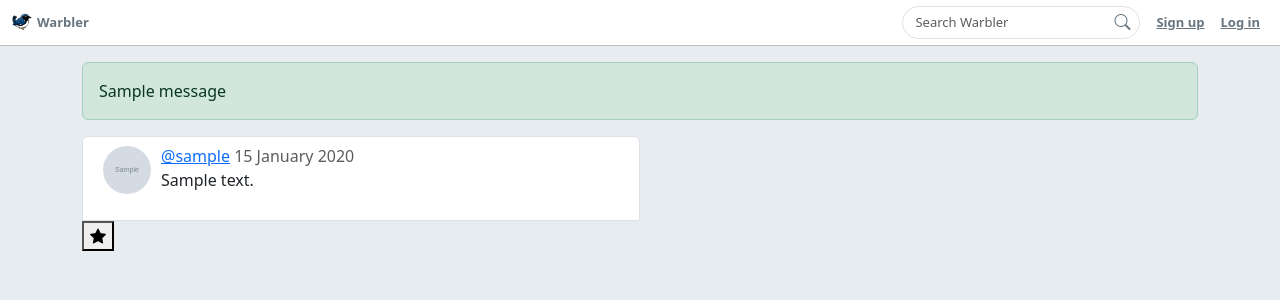
After one commit to Billyhrussell/warbler-updated, a Flask app: template templates/users/likes.html in a window 1280 px wide. The commit adds this page. Shown: the top 300 px of the page. Run offline with Flask 2, Linux system fonts and the light colour scheme; the template is opened without the code that fills it: values that come from a table or form of the project are taken from there, others are empty; tables that the repository leaves empty hold one stand-in row (values such as "Sample post"); grey boxes marked "Sample" are stand-in pictures; one stand-in notice (Sample message) is shown.

Commit message:
step 7 fin

```diff
--- a/app.py
+++ b/app.py
@@ -282,7 +282,7 @@ def delete_user():
     Redirect to signup page.
     """
 
-    # form = g.CSRFForm
+    form = g.CSRFForm
 
     if not g.user:
         flash("Access unauthorized.", "danger")
@@ -365,6 +365,12 @@ def like_message(msg_id):
         flash("Access unauthorized.", "danger")
         return redirect("/")
 
+    msg = Message.query.get_or_404(msg_id)
+
+    if msg.user_id == g.user.id:
+        flash("Cannot like your own message")
+        return redirect(f"/messages/{msg_id}")
+
     like = Like(message_id = msg_id, user_id = g.user.id)
 
     # likes = g.user.likes
@@ -379,7 +385,7 @@ def like_message(msg_id):
     db.session.commit()
 
     #how to return to same page that like is placed?
-    return redirect("/")
+    return redirect(f"/messages/{msg_id}")
 
 @app.post("/<int:msg_id>/unlike")
 def unlike_message(msg_id):
@@ -395,6 +401,21 @@ def unlike_message(msg_id):
     db.session.commit()
 
     return redirect("/")
+
+@app.get("/users/<int:user_id>/likes")
+def show_likes(user_id):
+    """Show all likes for a user"""
+
+    if not g.user:
+        flash("Access unauthorized.", "danger")
+        return redirect("/")
+
+    user = User.query.get_or_404(user_id)
+    msgs = user.likes
+
+    return render_template("users/likes.html", messages = msgs)
+
+
 
 ##############################################################################
 # Homepage and error pages
--- a/models.py
+++ b/models.py
@@ -77,6 +77,7 @@ class User(db.Model):
 
     messages = db.relationship('Message', backref="user")
     likes = db.relationship('Message', secondary="likes", backref="like_user")
+    #backref like_messages
 
     followers = db.relationship(
         "User",
@@ -167,8 +168,7 @@ class Message(db.Model):
 
     user_id = db.Column(
         db.Integer,
-        db.ForeignKey('users.id', ondelete='CASCADE'),
-        nullable=False,
+        db.ForeignKey('users.id', ondelete='CASCADE')
     )
 
 
--- a/static/stylesheets/style.css
+++ b/static/stylesheets/style.css
@@ -202,6 +202,11 @@ nav + .container {
   opacity: 0.7;
   background-size: cover;
   background-position: top center;
+}
+
+.star{
+  position: relative;
+  z-index: 1;
 }
 
 #profile-header{
--- a/templates/users/detail.html
+++ b/templates/users/detail.html
@@ -49,7 +49,9 @@
           </li>
           <li class="stat">
             <p class="small">Likes</p>
-            <h4>TBD</h4>
+            <h4>
+              <a href="/users/{{user.id}}/likes"> {{ user.likes | length }}</a>
+            </h4>
           </li>
 
           <li class="ms-auto">
@@ -58,6 +60,7 @@
               Edit Profile
             </a>
             <form method="POST" action="/users/delete">
+              {{g.CSRFForm.hidden_tag()}}
               <button class="btn btn-outline-danger ms-2">
                 Delete Profile
               </button>
--- /dev/null
+++ b/templates/users/likes.html
@@ -0,0 +1,31 @@
+{% extends 'base.html' %}
+{% block content %}
+
+<div class="col-lg-6 col-md-8 col-sm-12">
+  <ul class="list-group" id="messages">
+    {% for msg in messages %}
+      <li class="list-group-item">
+        <a href="/messages/{{ msg.id }}" class="message-link"/>
+        <a href="/users/{{ msg.user.id }}">
+          <img src="{{ msg.user.image_url }}" alt="" class="timeline-image">
+        </a>
+        <div class="message-area">
+          <a href="/users/{{ msg.user.id }}">@{{ msg.user.username }}</a>
+          <span class="text-muted">{{ msg.timestamp.strftime('%d %B %Y') }}</span>
+
+          <p>{{ msg.text }}</p>
+        </div>
+      </li>
+
+        <form action="/{{msg.id}}/unlike" method="POST">
+          {{g.CSRFForm.hidden_tag()}}
+          <button><i class="bi bi-star-fill"></i></button>
+        </form>
+
+    {% endfor %}
+  </ul>
+</div>
+
+
+</div>
+{% endblock %}
--- a/templates/users/show.html
+++ b/templates/users/show.html
@@ -19,13 +19,13 @@
         </span>
         <p>{{ message.text }}</p>
 
-        {% if msg in g.user.likes %}
-        <form action="/{{msg.id}}/unlike" method="POST">
+        {% if message in g.user.likes %}
+        <form action="/{{message.id}}/unlike" method="POST">
           {{g.CSRFForm.hidden_tag()}}
           <button><i class="bi bi-star-fill"></i></button>
         </form>
         {% else %}
-        <form action="/{{msg.id}}/like" method="POST">
+        <form action="/{{message.id}}/like" method="POST">
           {{g.CSRFForm.hidden_tag()}}
           <button><i class="bi bi-star"></i></button>
         </form>
```
Also changed, not shown: templates/home.html (+6 -2 lines), templates/base.html (line endings or trailing spaces).
